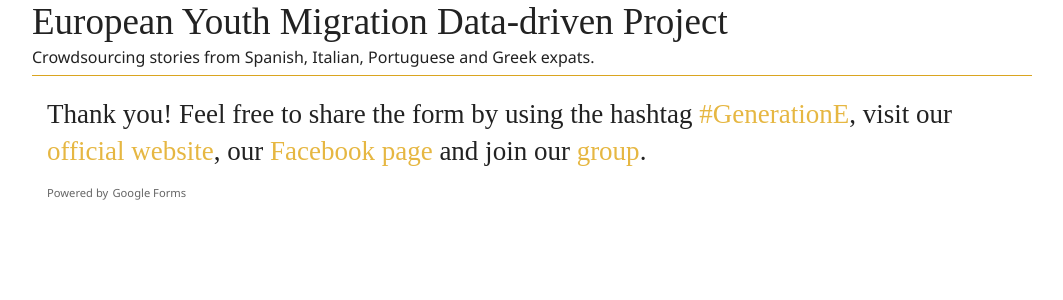
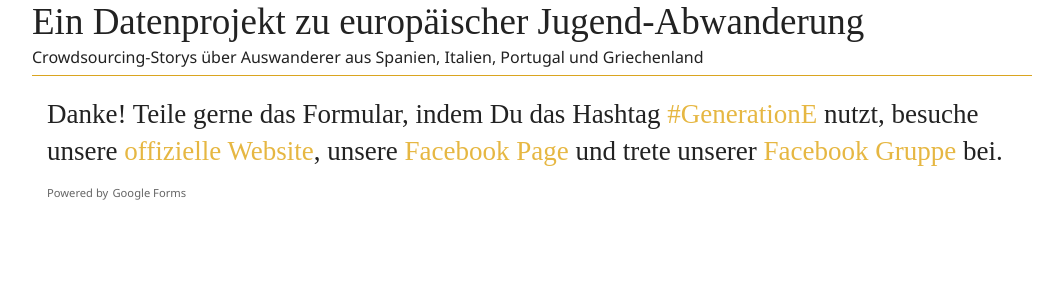
Before and after one commit to correctiv/generatione.eu, a Jekyll site: the page built from de/embed-thankyou.html, in a window 1280 px wide. Shown: the top 300 px of the page, without its empty margins (108-1171 px from the left). Built offline with Jekyll 4.4.1, drawn with Linux system fonts in a browser that asks for light colours; some web fonts are replaced.

Commit message:
Update embed-thankyou.html

```diff
--- a/de/embed-thankyou.html
+++ b/de/embed-thankyou.html
@@ -1,8 +1,8 @@
 ---
 layout: page
 embed: yes
-language: en
+language: de
 
 ---
 
-<h3>Thank you! Feel free to share the form by using the hashtag <a href="https://twitter.com/search?src=typd&q=%23GenerationE" target="_blank">#GenerationE</a>, visit our <a href="{{ site.domain }}" target="_blank">official website</a>, our <a href="https://www.facebook.com/GenerationEproject?fref=ts" targent="_blank">Facebook page</a> and join our <a href="https://www.facebook.com/groups/1463656733920775/?fref=ts" target="_blank">group</a>.</h3>
+<h3> Danke! Teile gerne das Formular, indem Du das Hashtag <a href="https://twitter.com/search?src=typd&q=%23GenerationE" target="_blank">#GenerationE</a> nutzt, besuche unsere <a href="{{ site.domain }}" target="_blank">offizielle Website</a>, unsere <a href="https://www.facebook.com/GenerationEproject?fref=ts" targent="_blank">Facebook Page</a> und trete unserer <a href="https://www.facebook.com/groups/1463656733920775/?fref=ts" target="_blank">Facebook Gruppe</a> bei.</h3>
```
